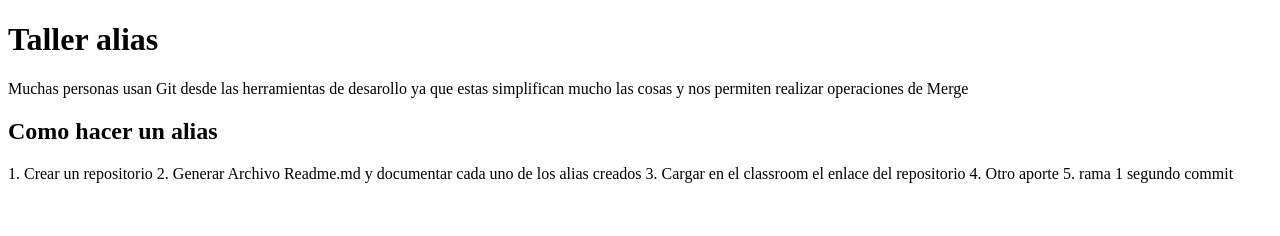
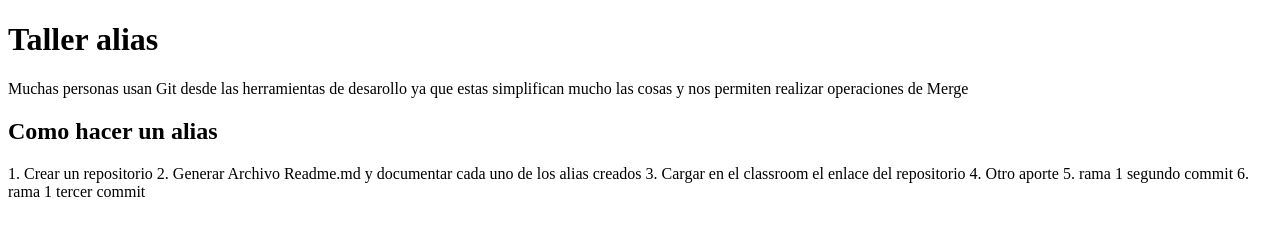
Before and after one commit to Carop1/proyectosJs, a plain HTML site: page index.html in a window 1280 px wide. Drawn offline with Linux system fonts and the light colour scheme.

Commit message:
rama 1 commit

```diff
--- a/index.html
+++ b/index.html
@@ -15,6 +15,7 @@
             3. Cargar en el classroom el enlace del repositorio
             4. Otro aporte
             5. rama 1 segundo commit
+            6. rama 1 tercer commit
         </p>
     </div>
 </body>
```
